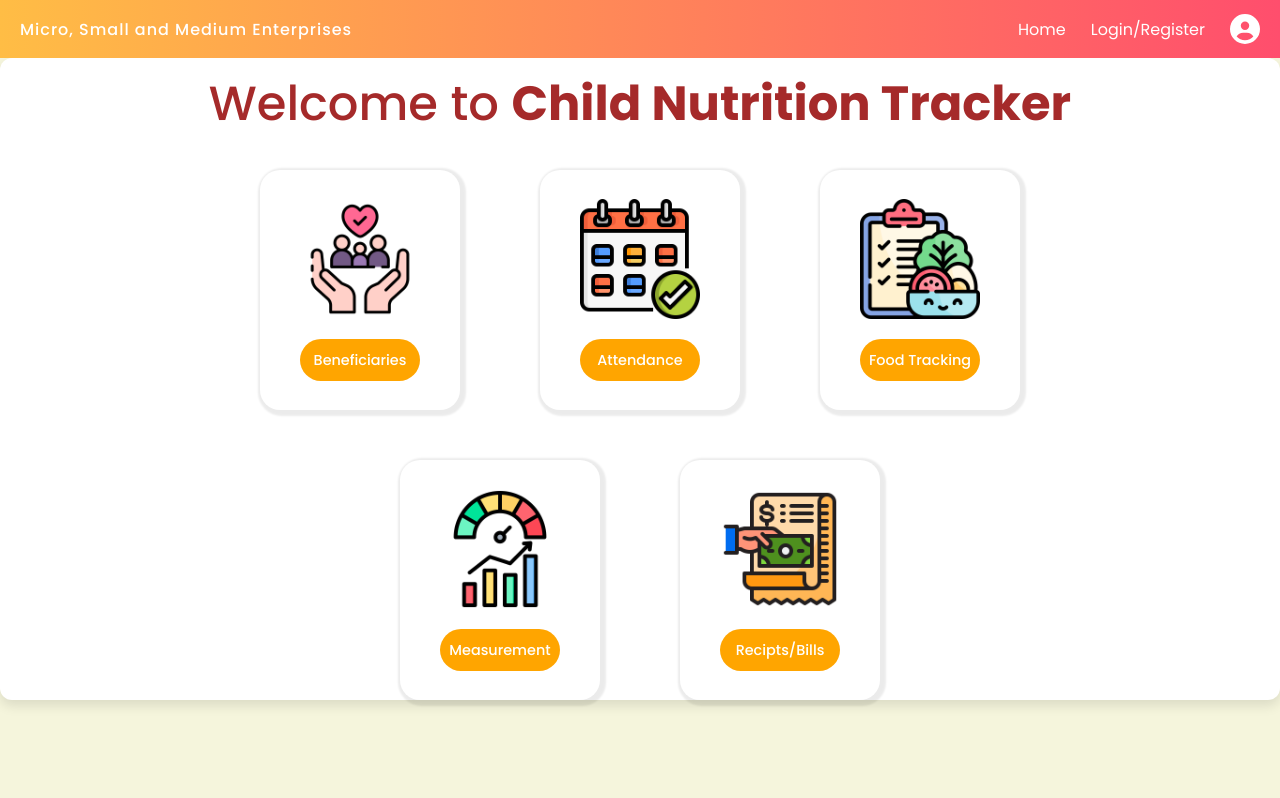
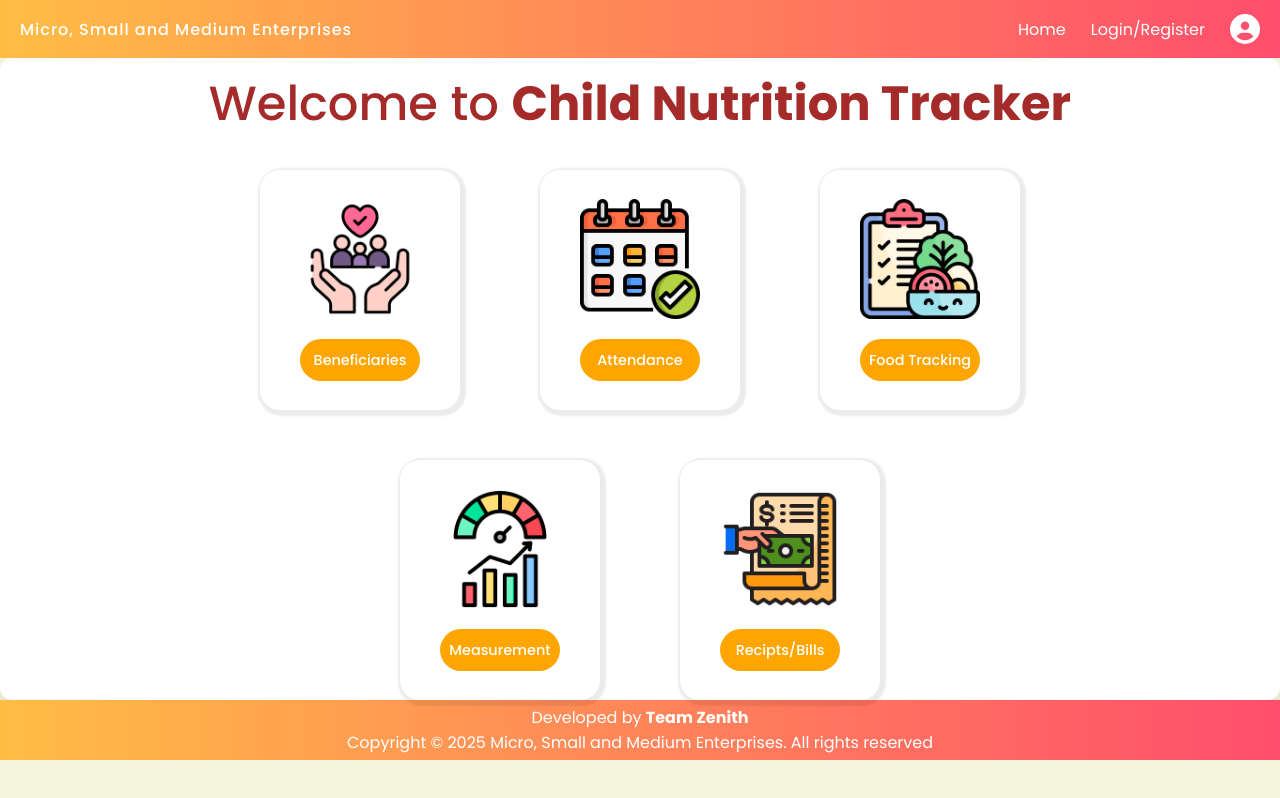
Before and after one commit to ZenithTechSolutions/Child-Nutrition-Tracker, a React (Vite) app: page / in a window 1280 px wide. Built offline with nearby package versions, Linux system fonts and the light colour scheme.

Commit message:
Update home.jsx

```diff
--- a/src/components/home.jsx
+++ b/src/components/home.jsx
@@ -1,4 +1,5 @@
 import Header from "./header";
+import Footer from "./footer";
 import beneficiaries from "../assets/supporting - Copy.png";
 import attendance from "../assets/calendar.png";
 import foodtracking from "../assets/nutrition-plan.png";
@@ -35,6 +36,7 @@ const Home = () => {
         </div>
       </div>
       </div>
+      <Footer/>
     </>
   );
 };
```
